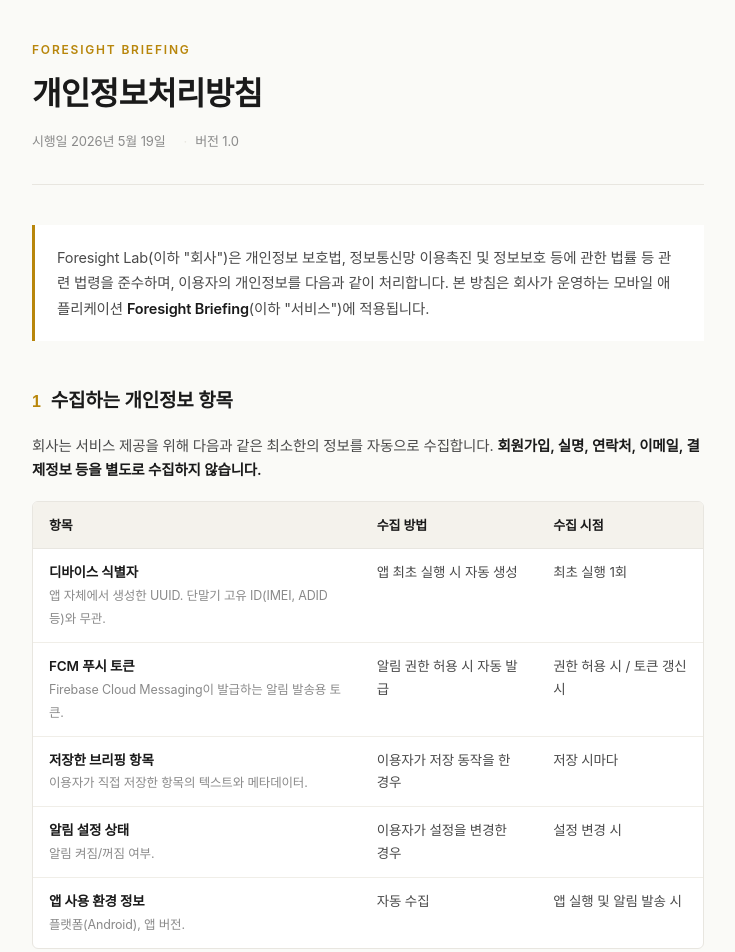
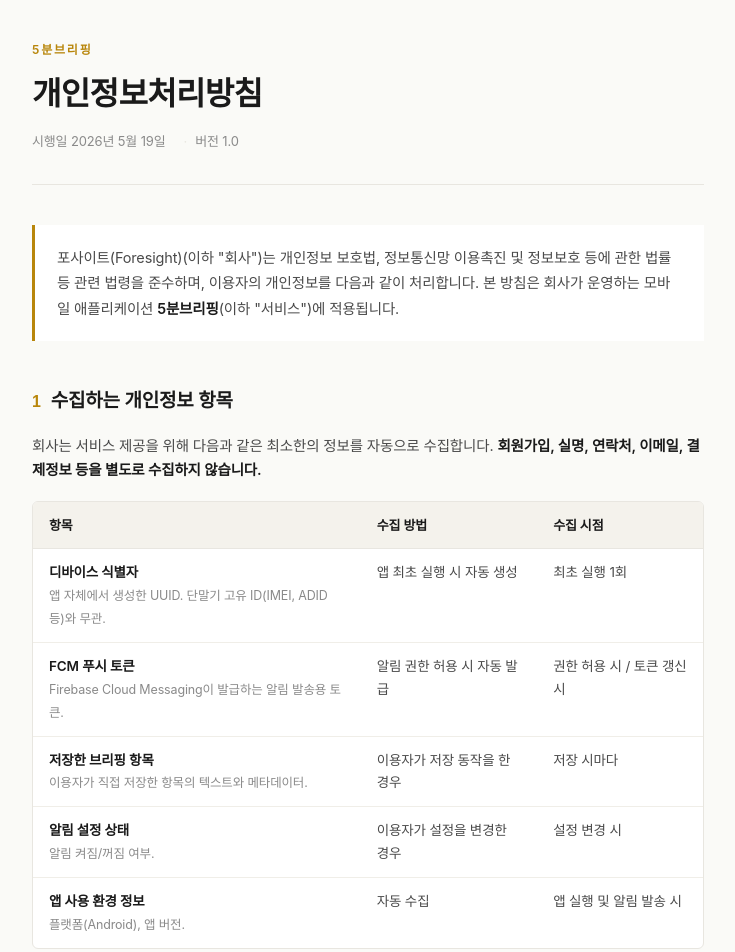
Before and after one commit to foresightcompanylab/news-briefing-legal, a plain HTML site: page privacy.html in a window 1280 px wide. Shown: the top 952 px of the page, without its empty margins (272-1007 px from the left). Drawn offline with Linux system fonts and the light colour scheme; a web font is replaced by a local one.

Commit message:
Update privacy.html

```diff
--- a/privacy.html
+++ b/privacy.html
@@ -3,8 +3,8 @@
 <head>
   <meta charset="UTF-8">
   <meta name="viewport" content="width=device-width, initial-scale=1.0">
-  <title>개인정보처리방침 · Foresight Briefing</title>
-  <meta name="description" content="Foresight Briefing 개인정보처리방침">
+  <title>개인정보처리방침 · 5분브리핑</title>
+  <meta name="description" content="5분브리핑 개인정보처리방침">
   <link rel="preconnect" href="https://fonts.googleapis.com">
   <link rel="preconnect" href="https://fonts.gstatic.com" crossorigin>
   <link href="https://fonts.googleapis.com/css2?family=Noto+Serif+KR:wght@400;600;700&family=Pretendard:wght@400;500;600;700&display=swap" rel="stylesheet">
@@ -270,7 +270,7 @@
   <div class="container">
 
     <header class="header">
-      <div class="brand">Foresight Briefing</div>
+      <div class="brand">5분브리핑</div>
       <h1>개인정보처리방침</h1>
       <div class="meta">
         <span>시행일 2026년 5월 19일</span>
@@ -279,7 +279,7 @@
     </header>
 
     <div class="intro">
-      Foresight Lab(이하 "회사")은 개인정보 보호법, 정보통신망 이용촉진 및 정보보호 등에 관한 법률 등 관련 법령을 준수하며, 이용자의 개인정보를 다음과 같이 처리합니다. 본 방침은 회사가 운영하는 모바일 애플리케이션 <strong>Foresight Briefing</strong>(이하 "서비스")에 적용됩니다.
+      포사이트(Foresight)(이하 "회사")는 개인정보 보호법, 정보통신망 이용촉진 및 정보보호 등에 관한 법률 등 관련 법령을 준수하며, 이용자의 개인정보를 다음과 같이 처리합니다. 본 방침은 회사가 운영하는 모바일 애플리케이션 <strong>5분브리핑</strong>(이하 "서비스")에 적용됩니다.
     </div>
 
     <h2><span class="num">1</span>수집하는 개인정보 항목</h2>
@@ -459,7 +459,7 @@
         <tbody>
           <tr>
             <td style="width: 30%;"><strong>운영자</strong></td>
-            <td>Foresight Lab</td>
+            <td>포사이트(Foresight)</td>
           </tr>
           <tr>
             <td><strong>개인정보 보호책임자</strong></td>
@@ -500,9 +500,9 @@
         <a href="terms.html">이용약관</a>
         <a href="privacy.html">개인정보처리방침</a>
       </div>
-      <p>운영자 · Foresight Lab</p>
+      <p>운영자 · 포사이트(Foresight)</p>
       <p>문의 · <a href="mailto:foresight.company.lab@gmail.com">foresight.company.lab@gmail.com</a></p>
-      <p>© 2026 Foresight Lab. All rights reserved.</p>
+      <p>© 2026 Foresight. All rights reserved.</p>
     </footer>
 
   </div>
```
